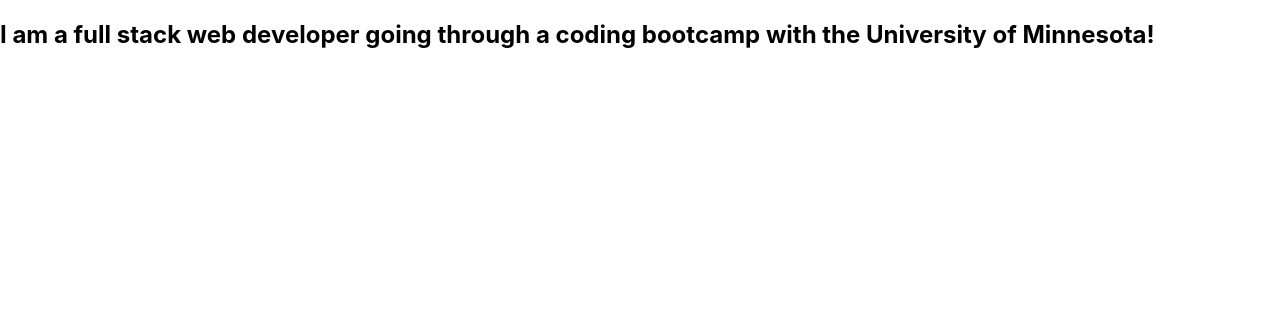
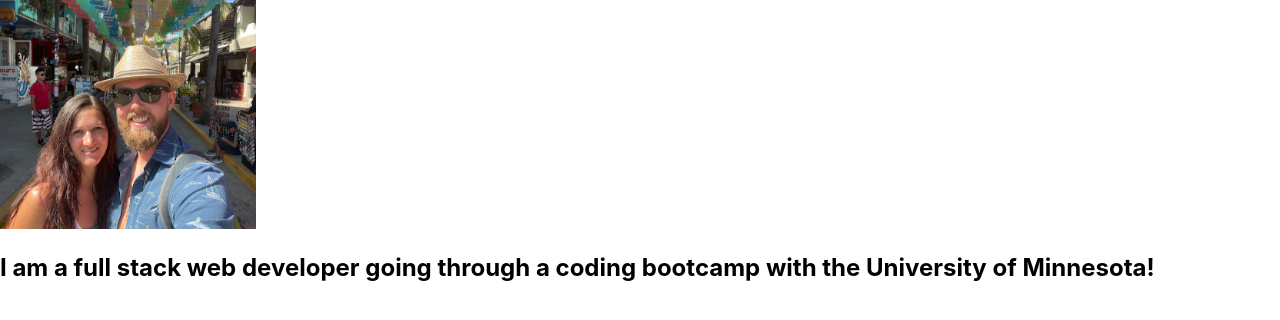
Before and after one commit to zwhumphrey/React-Portfolio, a React (Create React App) app in the folder portfolio/: page / in a window 1280 px wide. Shown: the top 320 px of the page. Built offline with nearby package versions, Linux system fonts and the light colour scheme.

Commit message:
added photo

```diff
--- a/portfolio/src/components/About/index.js
+++ b/portfolio/src/components/About/index.js
@@ -1,14 +1,24 @@
 import React from 'react';
+import coverImage from '../../assets/mexico.png';
 
 function About() {
   return (
-    <section>
+    <section className='my-5'>
+      <img
+        src={coverImage}
+        className='my-2'
+        style={{ width: '20%' }}
+        alt='cover'
+      />
       <h1 id='about'>
         {' '}
         I am a full stack web developer going through a coding bootcamp with the
         University of Minnesota!
       </h1>
     </section>
+    // <div>
+
+    // </div>
   );
 }
 
```
Also changed, not shown: portfolio/src/assets/mexico.png (added).
